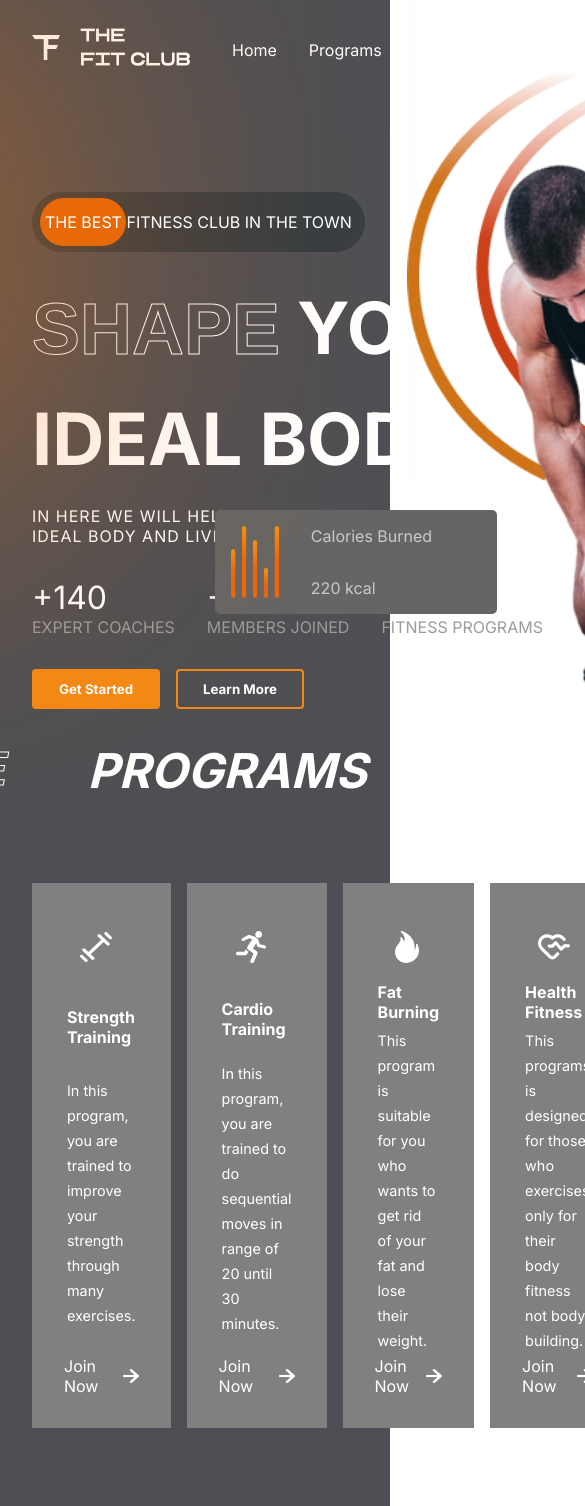
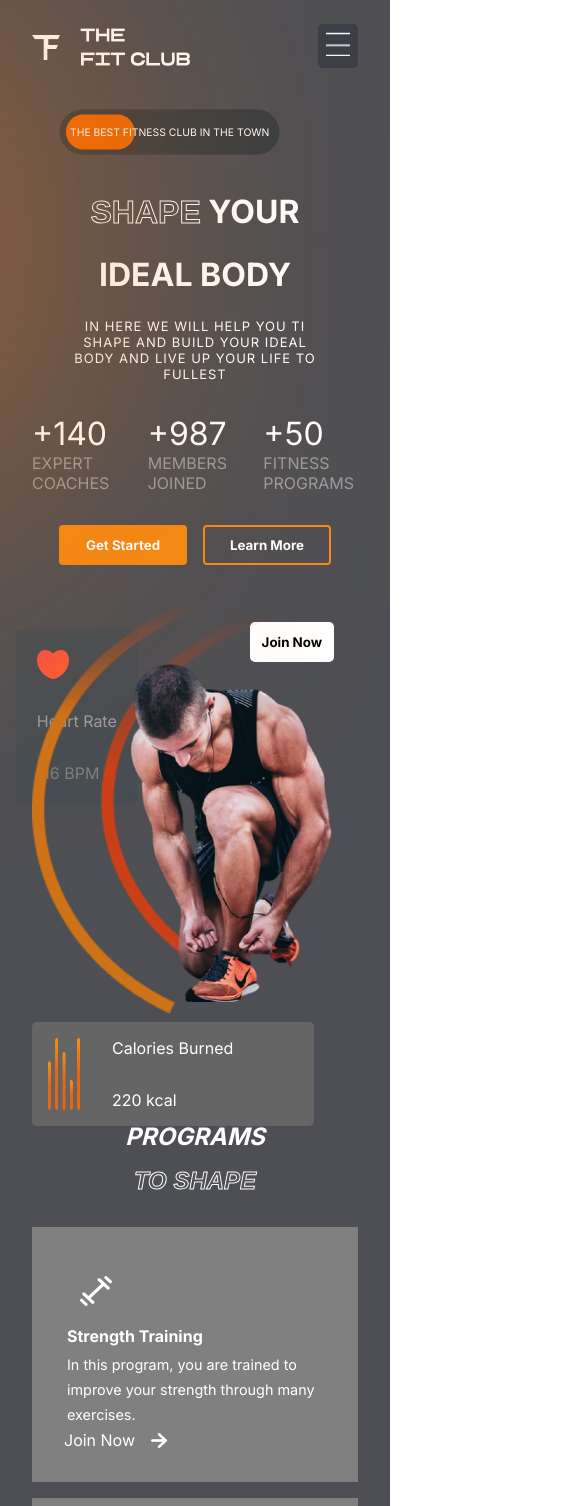
Before and after one commit to 12haa/Fitclub-Website, a React (Vite) app: page / in a window 390 px wide. Shown: the top 1506 px of the page, 585 px wide, since content can reach past the window. Built offline with nearby package versions, Linux system fonts and the light colour scheme.

Commit message:
Updated - animation and scroll

```diff
--- a/package.json
+++ b/package.json
@@ -13,7 +13,10 @@
     "@emailjs/browser": "^3.11.0",
     "framer-motion": "^10.12.10",
     "react": "^18.2.0",
-    "react-dom": "^18.2.0"
+    "react-control": "^3.0.2",
+    "react-dom": "^18.2.0",
+    "react-router-dom": "^6.11.1",
+    "react-scroll": "^1.8.9"
   },
   "devDependencies": {
     "@types/react": "^18.0.28",
--- a/src/components/Header/Header.css
+++ b/src/components/Header/Header.css
@@ -18,3 +18,17 @@
   cursor: pointer;
   color: #e76908;
 }
+
+@media screen and (max-width: 768px) {
+  .header > :nth-child(2) {
+    position: fixed;
+    right: 2rem;
+    z-index: 99;
+  }
+  .header-menu {
+    flex-direction: column;
+    background-color: var(--appColor);
+    padding: 2rem;
+
+  }
+}
--- a/src/components/Header/Header.jsx
+++ b/src/components/Header/Header.jsx
@@ -1,17 +1,86 @@
-import React from "react";
+import React, { useState } from "react";
 import "./Header.css";
 import Logo from "../../assets/logo.png";
+import Bars from "../../assets/bars.png";
+// import Scroll from "react-scroll";
+// const ScrollLink = Scroll.ScrollLink;
+import { Link } from "react-scroll";
 const Header = () => {
+  const mobile = window.innerWidth <= 768 ? true : false;
+  const [menuOpen, setMenuOpen] = useState(false);
   return (
     <div className="header">
       <img className="logo" src={Logo} alt="logo" />
-      <ul className="header-menu">
-        <li>Home</li>
-        <li>Programs</li>
-        <li>Whu Us ?</li>
-        <li>Plans</li>
-        <li>Testemonials</li>
-      </ul>
+      {menuOpen === false && mobile === true ? (
+        <div
+          style={{
+            backgroundColor: "var(--appColor)",
+            padding: "0.5rem",
+            borderRadius: "5px",
+          }}
+          onClick={() => setMenuOpen(true)}
+        >
+          <img
+            src={Bars}
+            alt="Bars"
+            style={{ width: "1.5rem", height: "1.5rem" }}
+          />
+        </div>
+      ) : (
+        <ul className="header-menu">
+          <li>
+            <Link
+              onClick={() => setMenuOpen(false)}
+              to="home"
+              spy={true}
+              smooth={true}
+            >
+              Home
+            </Link>
+          </li>
+          <li>
+            <Link
+              onClick={() => setMenuOpen(false)}
+              to="Programs"
+              spy={true}
+              smooth={true}
+            >
+              Programs
+            </Link>
+          </li>
+          <li>
+            <Link
+              onClick={() => setMenuOpen(false)}
+              to="reasons"
+              spy={true}
+              smooth={true}
+            >
+              Whu Us ?
+            </Link>
+          </li>
+          <li>
+            <Link
+              onClick={() => setMenuOpen(false)}
+              to="Plans"
+              spy={true}
+              smooth={true}
+            >
+
+            Plans
+            </Link>
+          </li>
+          <li>
+            <Link
+              onClick={() => setMenuOpen(false)}
+              to="Testemonials"
+              spy={true}
+              smooth={true}
+            >
+              Testemonials
+            </Link>
+          </li>
+        </ul>
+      )}
     </div>
   );
 };
--- a/src/components/Hero.css
+++ b/src/components/Hero.css
@@ -127,15 +127,17 @@
 .heart-rate {
   display: flex;
   flex-direction: column;
-  gap: 1rem;
+  gap: 2rem;
   background-color: var(--darkGrey);
   width: fit-content;
-  padding: 1rem;
+  padding: 1.3rem;
   align-items: start;
   border-radius: 5px;
   position: absolute;
   right: 4rem;
   top: 7rem;
+  color: gray;
+  transition: 300ms all;
 }
 
 .heart-rate > span:nth-of-type(1) {
@@ -187,3 +189,79 @@
   height: 30rem;
   left: -20rem;
 }
+
+/* Media Query */
+
+@media screen and (max-width: 768px) {
+  .hero {
+    flex-direction: column;
+  }
+  .hero-blur {
+    width: 14rem;
+  }
+  .the-best-ad {
+    margin-top: 0;
+    font-size: small;
+    align-items: center;
+    transform: scale(0.8);
+  }
+  .hero-text {
+    font-size: xx-large;
+    align-items: center;
+    justify-content: center;
+  }
+
+  .hero-text > div:nth-of-type(3) {
+    font-size: small;
+    font-weight: 200;
+    letter-spacing: 1px;
+    text-align: center;
+  }
+
+  .hero-buttons {
+    justify-content: center;
+  }
+  .figures > div > span :nth-of-type(1) {
+    font-size: large;
+  }
+
+  .figures > div > span :nth-of-type(2) {
+    font-size: small;
+  }
+
+  .right-h {
+    position: relative;
+    background: none;
+  }
+  .heart-rate {
+    left: 1rem;
+    top: 2rem;
+  }
+
+  .calories {
+    position: relative;
+    top: 5rem;
+    left: 2rem;
+  }
+  .calories > img {
+    width: 2rem;
+  }
+
+  .calories > div:nth-child(2) {
+    color: white;
+    font-size: 1rem;
+  }
+
+  .hero-image {
+    position: relative;
+    width: 15rem;
+    left: 7rem;
+    top: 4rem;
+    align-self: center;
+  }
+  .hero-image-back {
+    width: 15rem;
+    left: 2rem;
+    top: 0rem;
+  }
+}
--- a/src/components/Hero.jsx
+++ b/src/components/Hero.jsx
@@ -7,9 +7,11 @@
 import { motion } from "framer-motion";
 
 const Hero = () => {
-  const transition = { type: "spring", duration: 4 };
+  const transition = { type: "spring", duration: 3 };
+  //  Calculating Screen Width
+  const mobile = window.innerWidth <= 768 ? true : false;
   return (
-    <div className="hero">
+    <div className="hero" id="home">
       <div className="blur blur-hero"></div>
 
       <div className="left-h">
@@ -17,7 +19,7 @@
         {/* Ad Section */}
         <div className="the-best-ad">
           <motion.div
-            initial={{ left: "238px" }}
+            initial={{ left: mobile ? "178px" : "238px" }}
             whileInView={{ left: "8px" }}
             transition={{ ...transition, type: "tween" }}
           ></motion.div>
@@ -64,21 +66,26 @@
       <div className="right-h">
         <button className="btn-join">Join Now</button>
         <motion.div
-          initial={{ right: "-10rem" }}
-          whileInView={{ right: " 10rem" }}
-          transition={transition}
+          initial={{ left: "238px" }}
+          whileInView={{ left: "8px" }}
+          transition={{ ...transition, type: "tween" }}
         >
           <div className="heart-rate">
             <img src={Heart} alt="" />
-            <span>
-              Heart Rate<span>116 BPM</span>
-            </span>
+            <span>Heart Rate</span>
+            <span>116 BPM</span>
           </div>
         </motion.div>
 
         {/* Hero Section */}
         <img src={hero_image} alt="" className="hero-image" />
-        <img src={hero_image_back} alt="" className="hero-image-back" />
+        <motion.div
+          initial={{ right: "11rem" }}
+          whileInView={{ right: " 20rem" }}
+          transition={{ ...transition, type: "tween" }}
+        >
+          <img src={hero_image_back} alt="" className="hero-image-back" />
+        </motion.div>
         {/* Calories Section */}
         <div className="calories">
           <img src={Calories} alt="" className="calories-image" />
--- a/src/components/Join.css
+++ b/src/components/Join.css
@@ -50,3 +50,18 @@
 
   color: white;
 }
+
+@media screen and (max-width: 768px) {
+  .join {
+    gap: 1rem;
+    flex-direction: column;
+  }
+  .left-j {
+    font-size: x-large;
+    flex-direction: column;
+  }
+
+  .right-j {
+    padding: 2rem;
+  }
+}
--- a/src/components/Plans.css
+++ b/src/components/Plans.css
@@ -79,3 +79,15 @@
   left: 25rem;
   z-index: 1;
 }
+
+@media screen  and (max-width:768px) {
+.plans {
+  flex-direction: column;
+}
+.plans>:nth-child(2) {
+  transform: none;
+
+}
+
+
+}
--- a/src/components/Plans.jsx
+++ b/src/components/Plans.jsx
@@ -4,7 +4,7 @@
 import whiteTick from "../assets/whiteTick.png";
 const Plans = () => {
   return (
-    <div className="plans-container">
+    <div className="plans-container" id="plans">
       <div className="blur plans-blur-1"></div>
       <div className="blur plans-blur-2"></div>
       <div className="programs-header" style={{ gap: "2rem" }}>
@@ -13,7 +13,7 @@
         <span className="stroke-text"> NOW WITH US</span>
       </div>
       {/* Plans Card */}
-      <div className="plans">
+      <div className="plans" id="plans">
         {plansData.map((plan, index) => (
           <div className="plan" key={index}>
             {plan.icon}
--- a/src/components/Programs.css
+++ b/src/components/Programs.css
@@ -61,3 +61,20 @@
   background: var(--planCard);
   cursor: pointer;
 }
+
+@media screen and (max-width: 768px) {
+  .programs-header {
+    flex-direction: column;
+    gap: 1rem;
+    font-size: x-large;
+    align-items: center;
+    justify-content: center;
+    margin-top: 2rem;
+
+  }
+
+  .program-catagories {
+    flex-direction: column;
+
+  }
+}
--- a/src/components/Reasons.css
+++ b/src/components/Reasons.css
@@ -75,10 +75,35 @@
 .partners {
   display: flex;
   gap: 1rem;
-
 }
 
-.partners>img {
+.partners > img {
   width: 2.5rem;
+}
 
+@media screen and (max-width: 768px) {
+  .Reasons {
+    flex-direction: column;
+  }
+  .left-r {
+    grid-auto-rows: auto;
+    overflow: hidden;
+  }
+
+  .left-r > :nth-child(1) {
+    width: 7rem;
+    height: 17rem;
+  }
+  .left-r > :nth-child(2) {
+    width: 15rem;
+    height: 10rem;
+  }
+  .left-r > :nth-child(3) {
+    width: 7rem;
+  }
+
+  .left-r > :nth-child(4) {
+    width: 7rem;
+    height: 6rem;
+  }
 }
--- a/src/components/Testemonials.css
+++ b/src/components/Testemonials.css
@@ -72,3 +72,38 @@
   width: 1.5rem;
   cursor: pointer;
 }
+
+@media screen and (max-width: 768px) {
+  .Testemonials {
+    flex-direction: column;
+  }
+  .left-t > :nth-child(2),
+  .left-t > :nth-child(3) {
+    font-size: xx-large;
+  }
+  .right-t {
+    display: flex;
+    flex-direction: column;
+    align-items: center;
+    justify-content: center;
+    gap: 2rem;
+  }
+
+  .right-t > div {
+    position: relative;
+
+    display: none;
+  }
+  .right-t > img {
+    top: 0;
+    right: 0;
+    position: relative;
+    align-self: center;
+  }
+
+  .right-t > :last-child {
+    display: block;
+    bottom: 0;
+    left: 0;
+  }
+}
--- a/src/components/Testemonials.jsx
+++ b/src/components/Testemonials.jsx
@@ -3,8 +3,11 @@
 import { testimonialsData } from "../data/testimonialsData";
 import leftArrow from "../assets/leftArrow.png";
 import rightArrow from "../assets/rightArrow.png";
+import { motion } from "framer-motion";
 const Testemonials = () => {
+  const transition = { type: "spring ", duration: 3 };
   const [selected, setSelected] = useState(0);
+
   const testimonialsLenght = testimonialsData.length;
   return (
     <div className="Testemonials">
@@ -12,16 +15,42 @@
         <span>Testimonials</span>
         <span className="stroke-text">What They Say</span>
         <span> About Us</span>
-        <span>{testimonialsData[selected].review}</span>
+        <motion.span
+          key={selected}
+          initial={{ opacity: 0, x: -100 }}
+          animate={{ opacity: 1, x: 0 }}
+          exit={{ opacity: 0, x: 100 }}
+          transition={transition}
+        >
+          {testimonialsData[selected].review}
+        </motion.span>
         <span style={{ color: "var(--orange" }}>
           {testimonialsData[selected].name}
-          <span>{testimonialsData[selected].status}</span>
+
+          <span> {testimonialsData[selected].status}</span>
         </span>
       </div>
       <div className="right-t">
-        <div></div>
-        <div></div>
-        <img src={testimonialsData[selected].image} alt="" />
+        <motion.div
+          initial={{ opacity: 0, x: -100 }}
+          whileInView={{ opacity: 1, x: 0 }}
+          transition={{ ...transition, duration: 2 }}
+        ></motion.div>
+        <motion.div
+          initial={{ opacity: 0, x: 100 }}
+          whileInView={{ opacity: 1, x: 0 }}
+          transition={{ ...transition, duration: 2 }}
+        ></motion.div>
+
+        <motion.img
+          key={selected}
+          initial={{ opacity: 0, x: 100 }}
+          animate={{ opacity: 1, x: 0 }}
+          exit={{ opacity: 0, x: -100 }}
+          transition={transition}
+          src={testimonialsData[selected].image}
+          alt=""
+        />
         <div className="arrows">
           <img
             onClick={() => {
@@ -33,9 +62,9 @@
           />
           <img
             onClick={() => {
-              selected===testimonialsLenght-1 ? setSelected(0):
-              setSelected((prev)=>prev+1
-               )
+              selected === testimonialsLenght - 1
+                ? setSelected(0)
+                : setSelected((prev) => prev + 1);
             }}
             src={rightArrow}
           />
```
Also changed, not shown: 1 other file (tests, documents, lock files or other folders).
